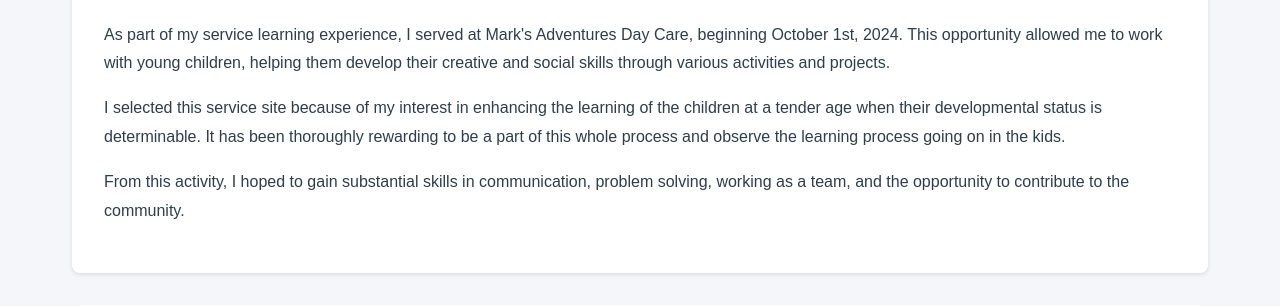
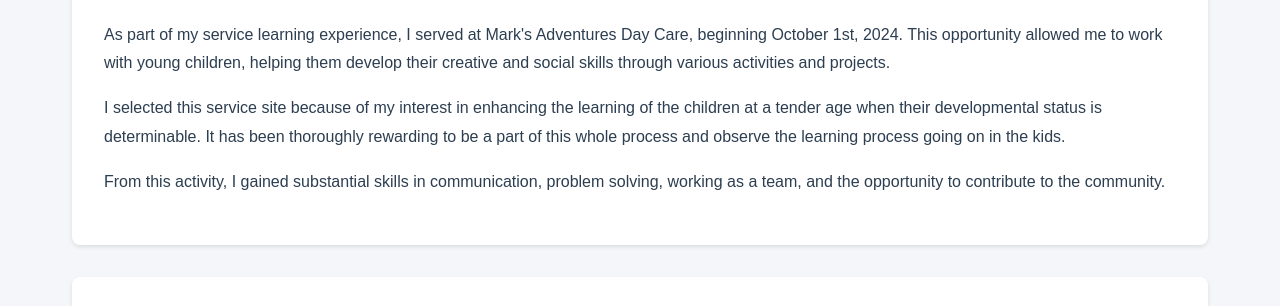
Before and after one commit to Mnatsakanyanmargarita/Mnatsakanyanmargarita.github.io, a plain HTML site: page index.html in a window 1280 px wide. Shown: the part 439-745 px from the top of the page. Drawn offline with Linux system fonts and the light colour scheme.

Commit message:
Update index.html

```diff
--- a/index.html
+++ b/index.html
@@ -27,7 +27,7 @@
             <h2>Introduction</h2>
             <p>As part of my service learning experience, I served at Mark's Adventures Day Care, beginning October 1st, 2024. This opportunity allowed me to work with young children, helping them develop their creative and social skills through various activities and projects.</p>
             <p>I selected this service site because of my interest in enhancing the learning of the children at a tender age when their developmental status is determinable. It has been thoroughly rewarding to be a part of this whole process and observe the learning process going on in the kids.</p>
-            <p>From this activity, I hoped to gain substantial skills in communication, problem solving, working as a team, and the opportunity to contribute to the community.</p>
+            <p>From this activity, I gained substantial skills in communication, problem solving, working as a team, and the opportunity to contribute to the community.</p>
         </section>
 
         <section id="reflections">
```
